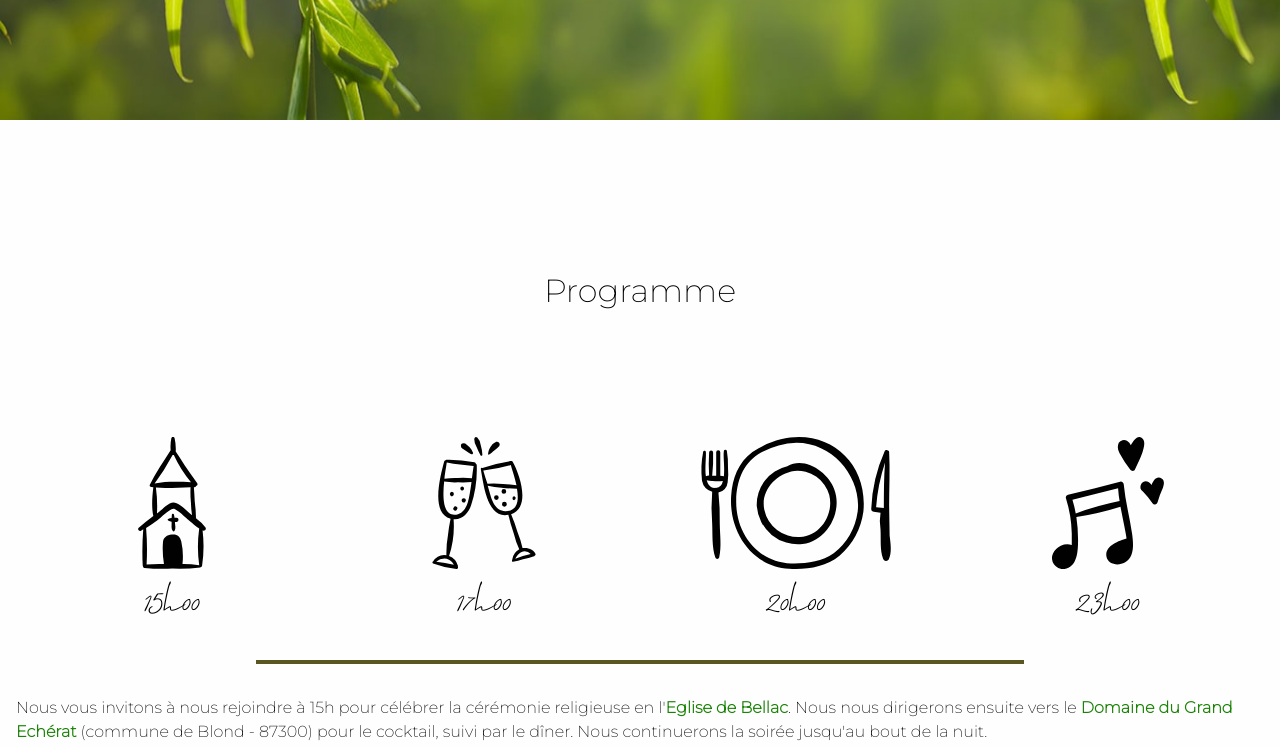
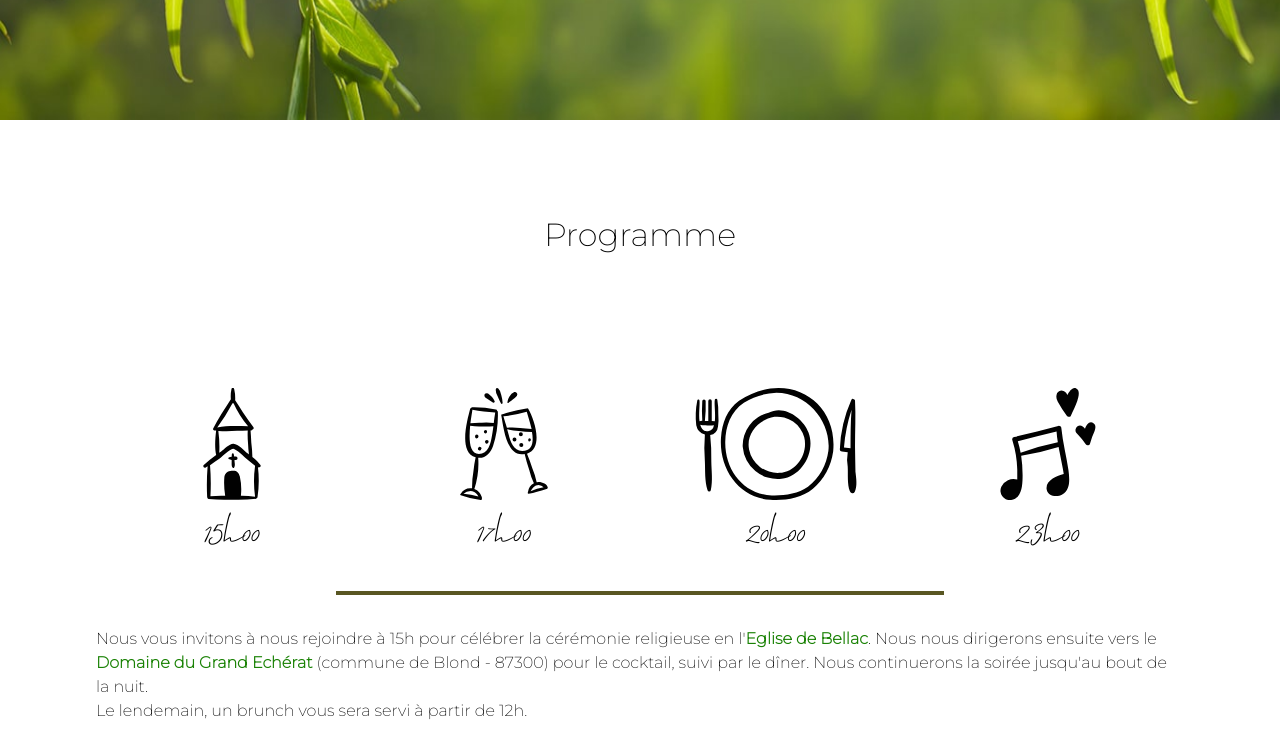
Before and after one commit to charlottel91/wedding-2022-client, a React (Create React App) app: page /programme in a window 1280 px wide. Shown: the part 680-1427 px from the top of the page. Built offline with nearby package versions, Linux system fonts and the light colour scheme; no server answers; sample sign-in values are in the browser's storage; the HTML template or start-up script is replaced by a standard one.

Commit message:
Css program page ok.

```diff
--- a/src/pages/Program.js
+++ b/src/pages/Program.js
@@ -11,40 +11,37 @@ import Place from '../assets/bg_grandEcherat.png';
 
 const useStyles = makeStyles({
   container: {
-    backgroundColor: '#FEFEFE',
     width: '100%',
-    minHeight: '100vh',
+    display: 'flex',
+    ['@media (min-width:780px)']: {
+      minHeight: '100vh',
+    },
+    ['@media (max-width:780px)']: {
+      height: 'calc(100vh - 3.5rem)',
+    },
+  },
+  containerPage: {
+    zIndex: 1,
+    height: '80vh',
+    width: '90%',
+    margin: 'auto',
     display: 'flex',
     flexDirection: 'column',
-    justifyContent: 'space-around',
-    ['@media (min-width:780px)']: {
-      padding: '6rem 1rem',
-    },
-    ['@media (max-width:780px)']: {
-      padding: '1rem',
-      marginBottom: '3rem',
-    },
   },
   title: {
-    marginBottom: '1rem',
+    padding: '1rem',
   },
-  containerPage: {
-    ['@media (max-width:780px)']: {
-      flex: 3,
-      paddingBottom: '1.5rem',
-      justifyContent: 'center',
+  content: {
+    margin: 'auto',
+    ['@media (min-width:780px)']: {
+      padding: '2rem',
     },
-    zIndex: 1,
-    display: 'flex',
-    flexDirection: 'column',
-    justifyContent: 'space-around',
   },
   containerIcons: {
     display: 'flex',
     flexDirection: 'row',
     ['@media (max-width:780px)']: {
       flexWrap: 'wrap',
-      flexDirection: 'row',
     },
   },
   section: {
@@ -52,11 +49,12 @@ const useStyles = makeStyles({
     display: 'flex',
     flexDirection: 'column',
   },
-  img: {
+  icon: {
     width: '100%',
     margin: 'auto',
   },
   line: {
+    zIndex: 1,
     margin: '2rem 15rem',
     height: '4px',
     backgroundColor: '#595622',
@@ -64,7 +62,7 @@ const useStyles = makeStyles({
       display: 'none',
     },
   },
-  containerImage: {
+  imagePlace: {
     zIndex: 0,
     position: 'absolute',
     bottom: '-97vh',
@@ -80,27 +78,27 @@ const Program = () => {
   const classes = useStyles();
 
   return (
-    <div>
-      <Container className={classes.container}>
+    <div className={classes.container}>
+      <div className={classes.containerPage}>
         <Typography className={classes.title} variant="h2">
           Programme
         </Typography>
-        <div className={classes.containerPage}>
+        <Container className={classes.content}>
           <div className={classes.containerIcons}>
             <Container className={classes.section}>
-              <img src={Church} className={classes.img} alt="Eglise" />
+              <img src={Church} className={classes.icon} alt="Eglise" />
               <Typography variant="h4">15h00</Typography>
             </Container>
             <Container className={classes.section}>
-              <img src={Cocktail} className={classes.img} alt="Toast" />
+              <img src={Cocktail} className={classes.icon} alt="Toast" />
               <Typography variant="h4">17h00</Typography>
             </Container>
             <Container className={classes.section}>
-              <img src={Dinner} className={classes.img} alt="Toast" />
+              <img src={Dinner} className={classes.icon} alt="Toast" />
               <Typography variant="h4">20h00</Typography>
             </Container>
             <Container className={classes.section}>
-              <img src={Party} className={classes.img} alt="Toast" />
+              <img src={Party} className={classes.icon} alt="Toast" />
               <Typography variant="h4">23h00</Typography>
             </Container>
           </div>
@@ -120,9 +118,9 @@ const Program = () => {
             <br />
             Le lendemain, un brunch vous sera servi à partir de 12h.
           </Typography>
-        </div>
-      </Container>
-      <img src={Place} className={classes.containerImage} />
+        </Container>
+      </div>
+      <img src={Place} className={classes.imagePlace} />
     </div>
   );
 };
```
